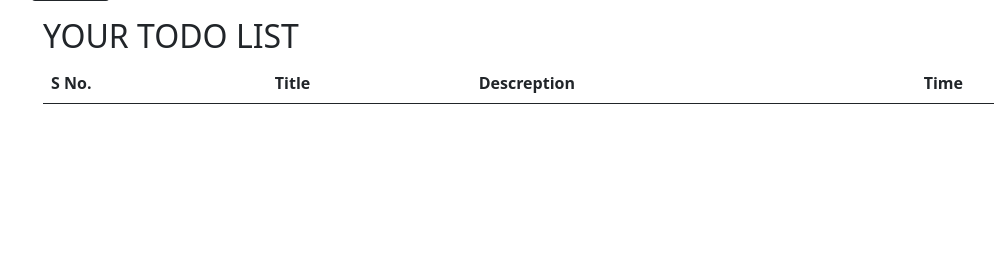
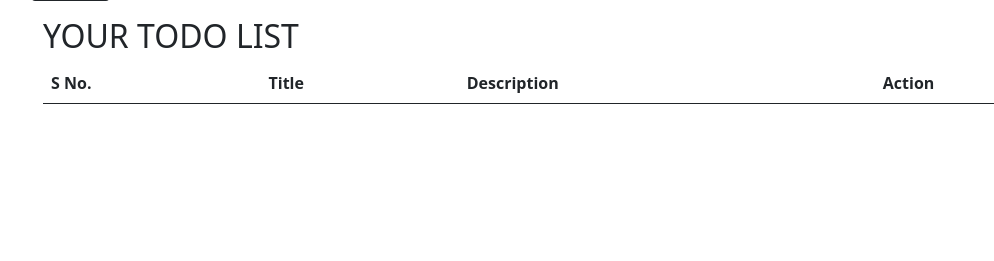
Before and after one commit to ankur0904/flask-sql, a Flask app: page / in a window 1280 px wide. Shown: the part 283-544 px from the top of the page, without its empty margins (51-1045 px from the left). Run offline with Flask 3, Linux system fonts and the light colour scheme; data that the repository does not hold is empty.

Commit message:
Update index.html

```diff
--- a/templates/index.html
+++ b/templates/index.html
@@ -20,8 +20,8 @@
               <tr>
                 <th scope="col">S No.</th>
                 <th scope="col">Title</th>
-                <th scope="col">Descreption</th>
-                <th scope="col">Time</th>
+                <th scope="col">Description</th>
+                <th scope="col">Action</th>
               </tr>
             </thead>
             <tbody>
```
